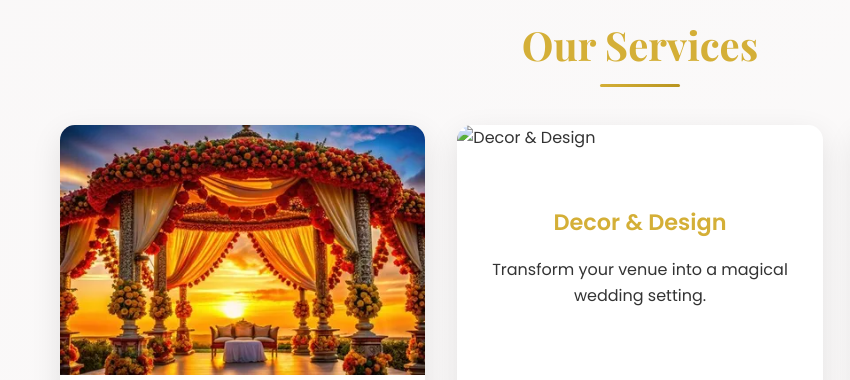
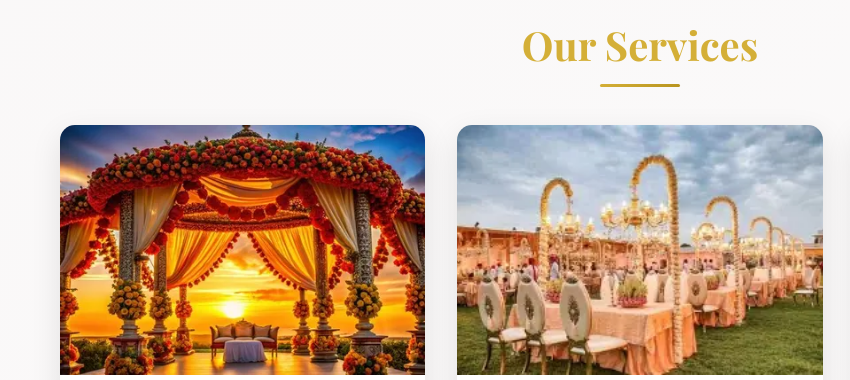
Before and after one commit to tejas-03-dotcom/ExodusEventPlanner, a plain HTML site: page index.html in a window 1280 px wide. Shown: the part 900-1280 px from the top of the page, 0-850 px from the left. Drawn offline with nearby package versions, Linux system fonts and the light colour scheme; grey boxes are pictures that could not be loaded.

Commit message:
Fix HTML structure and update service images

```diff
--- a/index.html
+++ b/index.html
@@ -15,7 +15,7 @@
       <a href="#home" class="nav-brand">Exodus Wedding</a>
       <div class="hamburger"> <span></span> <span></span> <span></span> </div> <ul class="nav-menu"> <li><a href="#home">Home</a></li> <li><a href="#services">Services</a></li> <li><a href="#packages">Packages</a></li> <li><a href="#gallery">Gallery</a></li> <li><a href="#about">About</a></li> <li><a href="#contact">Contact</a></li> </ul> </div> </nav> <!-- Hero Section with Slideshow --> <section class="hero" id="home"> <img src="images/ring-hastmelap-wedding-marriage-indian-hindu.jpg" alt="Elegant Wedding Setup" class="slide active"> <img src="https://images.unsplash.com/photo-1511795409834-ef04bbd61622" alt="Wedding Decor" class="slide"> <img src="https://images.unsplash.com/photo-1465495976277-4387d4b0e4a6" alt="Bride and Groom" class="slide"> <div class="hero-content"> <h1>Create Your Dream Wedding</h1> <p>Where every moment becomes a cherished memory</p> <a href="#contact" class="btn">Plan Your Wedding</a> </div> </section> <!-- Services --> <section id="services"> <h2 class="section-title">Our Services</h2> <div class="services-grid"> <div class="service-card"> <img src="images/360_F_1214249875_wQAMHVe3MKACmi2j8uMfIIiEKLFnJfQ7.webp" alt="Wedding Planning" class="service-image"> <div class="service-content"> <h3>Wedding Planning</h3> <p>Comprehensive wedding planning services tailored to your vision.</p> </div> </div>
   <div class="service-card">
-    <img src="images/decorAndDesign.jpg" alt="Decor & Design" class="service-image">
+    <img src="images/decoration3.webp" alt="Decor & Design" class="service-image">
     <div class="service-content">
       <h3>Decor & Design</h3>
       <p>Transform your venue into a magical wedding setting.</p>
```
